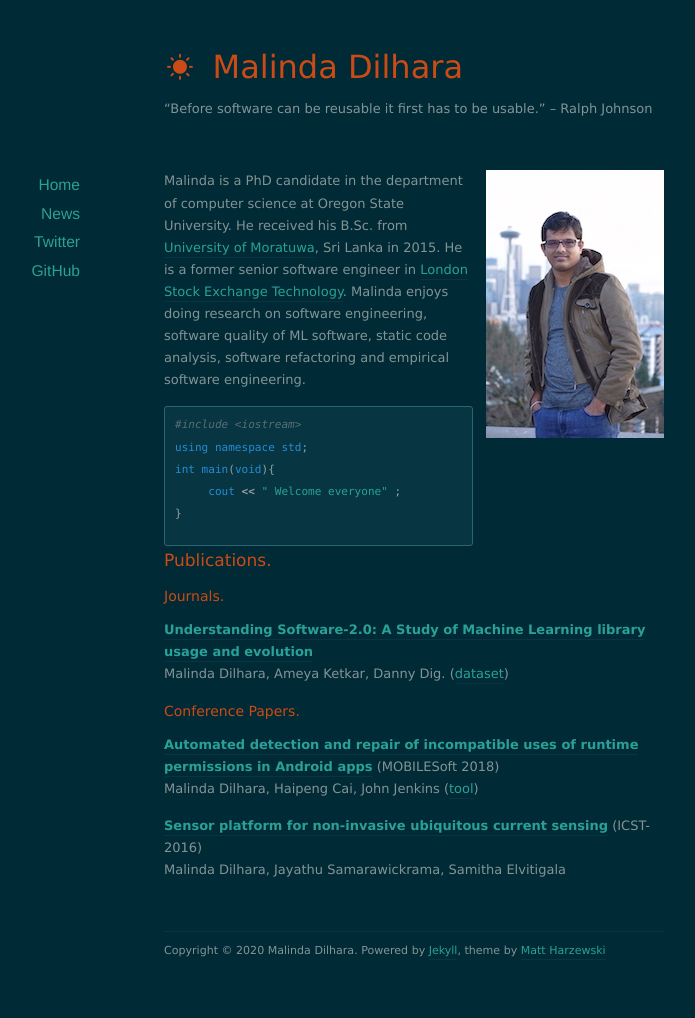
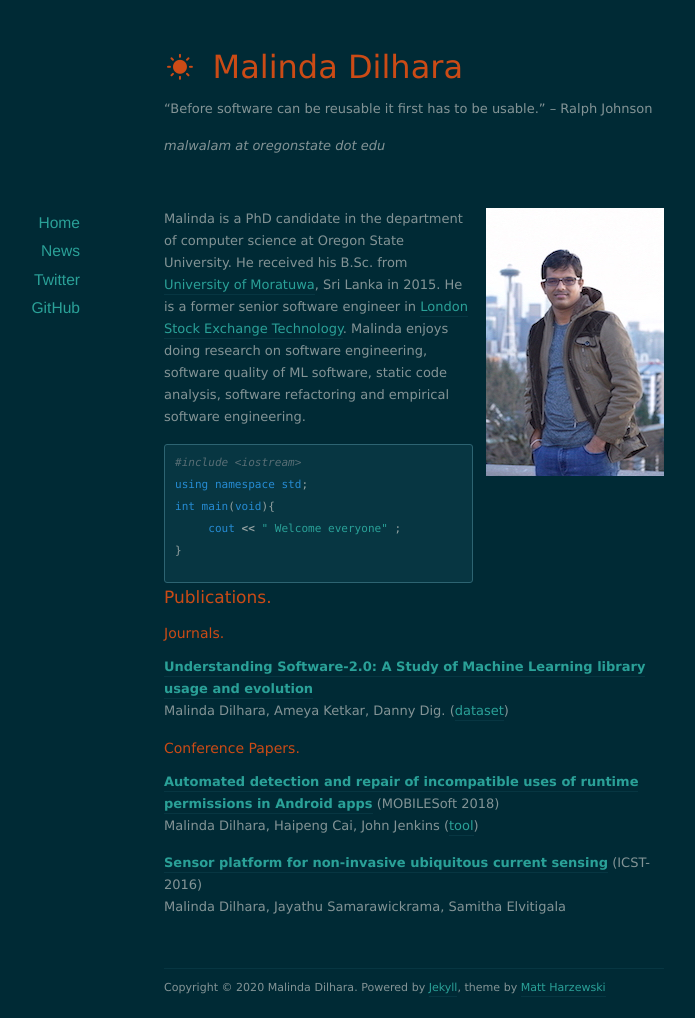
Before and after one commit to maldil/maldil, a Jekyll site: the page built from index.markdown, in a window 1280 px wide. Shown: the whole page, without its empty margins (226-921 px from the left). Built offline with Jekyll 4.4.1, drawn with Linux system fonts in a browser that asks for light colours; nearby versions of some CDN libraries; the list of posts is cut into pages by our own code; before the commit the page ends 981 px from its top, so only the background shows below that.

Commit message:
layout chages

```diff
--- a/_layouts/default.html
+++ b/_layouts/default.html
@@ -22,6 +22,7 @@
   <header id="header">
     <h1><a href="/"><i class="icon-sun"></i> {{ site.name }}</a></h1>
     <p>{{ site.description }}</p>
+    <p><i>malwalam at oregonstate dot edu</i></p>
   </header>
 
 
```
